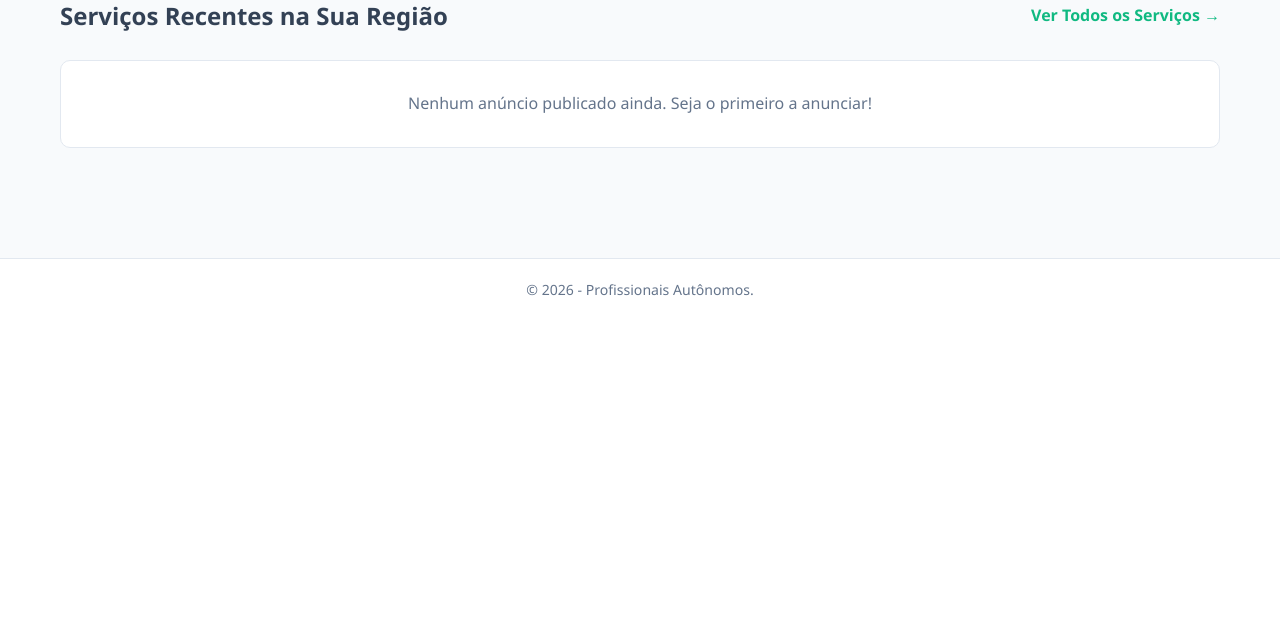
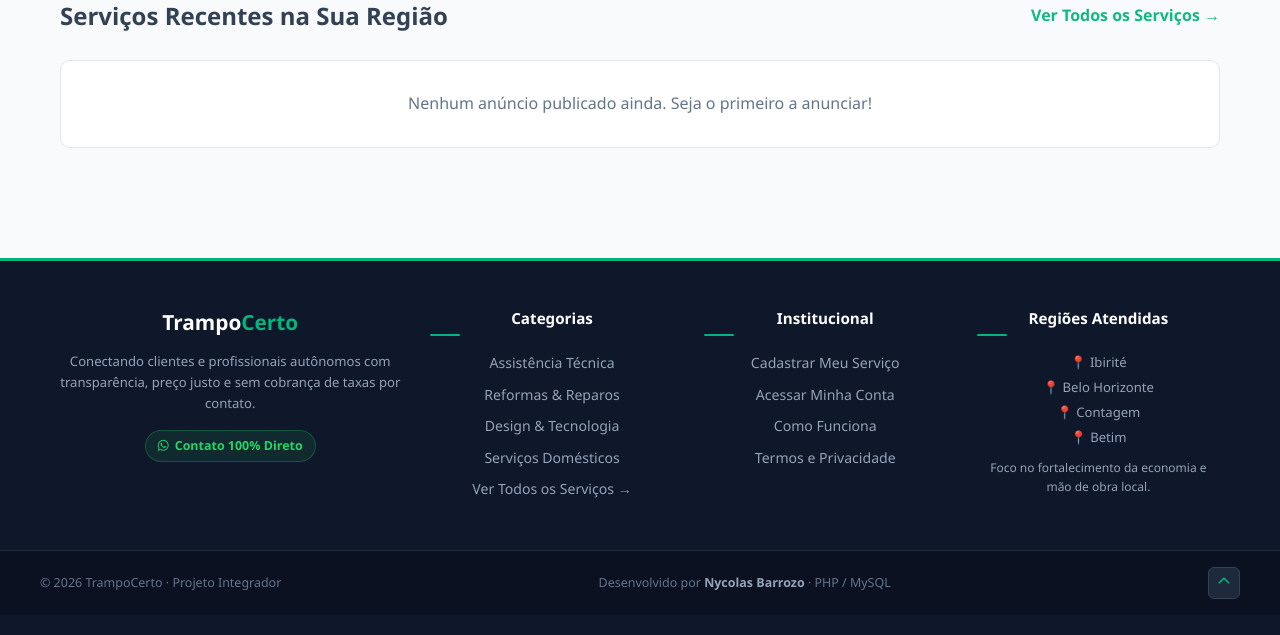
Before and after one commit to znick015/projeto-integrador-senac, a PHP site: page /index.php in a window 1280 px wide. Shown: the part 537-1172 px from the top of the page. Before the commit the page ends 833 px from the top, so only its background shows below. Run offline with PHP 8.4, Linux system fonts and the light colour scheme; data that the repository does not hold is empty.

Commit message:
Alterações no CSS e no rodapé do site, além da renomeação do arquivo SQL para base.sql.

```diff
--- a/assets/css/style.css
+++ b/assets/css/style.css
@@ -874,3 +874,143 @@ html.dark-mode .card-service {
 html.dark-mode .card-service:hover {
     border-color: var(--accent-color) !important;
 }
+
+/* ================= RODAPÉ MODERNO ================= */
+.site-footer {
+    background-color: #0F172A;
+    color: #F8FAFC;
+    padding-top: 45px;
+    border-top: 3px solid #00B67A;
+    margin-top: 50px;
+    font-size: 0.88rem;
+}
+
+.footer-container {
+    max-width: 1200px;
+    margin: 0 auto;
+    padding: 0 20px 40px;
+    display: grid;
+    grid-template-columns: 1.4fr 1fr 1fr 1fr;
+    gap: 30px;
+}
+
+.footer-col h4 {
+    color: #FFFFFF;
+    font-size: 0.95rem;
+    font-weight: 700;
+    margin-bottom: 16px;
+    position: relative;
+    padding-bottom: 6px;
+}
+
+.footer-col h4::after {
+    content: '';
+    position: absolute;
+    left: 0;
+    bottom: 0;
+    width: 30px;
+    height: 2px;
+    background-color: #00B67A;
+    border-radius: 2px;
+}
+
+.footer-desc {
+    color: #94A3B8;
+    line-height: 1.6;
+    margin: 12px 0 16px;
+    font-size: 0.82rem;
+}
+
+.footer-badge {
+    display: inline-flex;
+    align-items: center;
+    gap: 6px;
+    background: rgba(37, 211, 102, 0.1);
+    color: #25D366;
+    border: 1px solid rgba(37, 211, 102, 0.25);
+    padding: 5px 12px;
+    border-radius: 20px;
+    font-size: 0.78rem;
+    font-weight: 700;
+}
+
+.footer-col ul {
+    list-style: none;
+    padding: 0;
+    margin: 0;
+}
+
+.footer-col ul li {
+    margin-bottom: 9px;
+}
+
+.footer-col ul li a {
+    color: #94A3B8;
+    text-decoration: none;
+    transition: color 0.2s ease, padding-left 0.2s ease;
+    display: inline-block;
+}
+
+.footer-col ul li a:hover {
+    color: #00B67A;
+    padding-left: 4px;
+}
+
+.footer-cities span {
+    display: block;
+    color: #94A3B8;
+    margin-bottom: 4px;
+    font-size: 0.82rem;
+}
+
+.footer-bottom {
+    background-color: #0B1120;
+    border-top: 1px solid #1E293B;
+    padding: 16px 20px;
+}
+
+.footer-bottom-content {
+    max-width: 1200px;
+    margin: 0 auto;
+    display: flex;
+    justify-content: space-between;
+    align-items: center;
+    color: #64748B;
+    font-size: 0.78rem;
+}
+
+.footer-bottom-content strong {
+    color: #94A3B8;
+}
+
+.back-to-top {
+    width: 32px;
+    height: 32px;
+    background-color: #1E293B;
+    color: #00B67A;
+    border: 1px solid #334155;
+    border-radius: 6px;
+    display: flex;
+    align-items: center;
+    justify-content: center;
+    text-decoration: none;
+    transition: background 0.2s ease, color 0.2s ease;
+}
+
+.back-to-top:hover {
+    background-color: #00B67A;
+    color: #ffffff;
+}
+
+/* Responsividade Mobile */
+@media (max-width: 768px) {
+    .footer-container {
+        grid-template-columns: 1fr;
+        gap: 25px;
+    }
+    .footer-bottom-content {
+        flex-direction: column;
+        gap: 10px;
+        text-align: center;
+    }
+}
--- a/includes/footer.php
+++ b/includes/footer.php
@@ -1,7 +1,62 @@
 <footer class="site-footer">
-        <div class="container">
-            <p>&copy; <?= date('Y') ?> - Profissionais Autônomos.</p>
+    <div class="footer-container">
+        <!-- Coluna 1: Sobre -->
+        <div class="footer-col">
+            <div class="footer-brand">
+                <span style="font-size: 1.3rem; font-weight: 800; color: #fff;">Trampo<span style="color: #00B67A;">Certo</span></span>
+            </div>
+            <p class="footer-desc">
+                Conectando clientes e profissionais autônomos com transparência, preço justo e sem cobrança de taxas por contato.
+            </p>
+            <div class="footer-badge">
+                <i class="fab fa-whatsapp" style="color: #25D366;"></i> Contato 100% Direto
+            </div>
         </div>
-    </footer>
-</body>
-</html>
+
+        <!-- Coluna 2: Categorias -->
+        <div class="footer-col">
+            <h4>Categorias</h4>
+            <ul>
+                <li><a href="categoria.php?id=1">Assistência Técnica</a></li>
+                <li><a href="categoria.php?id=2">Reformas &amp; Reparos</a></li>
+                <li><a href="categoria.php?id=3">Design &amp; Tecnologia</a></li>
+                <li><a href="categoria.php?id=4">Serviços Domésticos</a></li>
+                <li><a href="busca.php">Ver Todos os Serviços →</a></li>
+            </ul>
+        </div>
+
+        <!-- Coluna 3: Para o Usuário -->
+        <div class="footer-col">
+            <h4>Institucional</h4>
+            <ul>
+                <li><a href="anunciar.php">Cadastrar Meu Serviço</a></li>
+                <li><a href="login.php">Acessar Minha Conta</a></li>
+                <li><a href="index.php#como-funciona">Como Funciona</a></li>
+                <li><a href="#">Termos e Privacidade</a></li>
+            </ul>
+        </div>
+
+        <!-- Coluna 4: Cobertura Local -->
+        <div class="footer-col">
+            <h4>Regiões Atendidas</h4>
+            <p class="footer-cities">
+                <span>📍 Ibirité</span>
+                <span>📍 Belo Horizonte</span>
+                <span>📍 Contagem</span>
+                <span>📍 Betim</span>
+            </p>
+            <p style="font-size: 0.75rem; color: #94A3B8; margin-top: 10px;">
+                Foco no fortalecimento da economia e mão de obra local.
+            </p>
+        </div>
+    </div>
+
+    <!-- Barra de Direitos & Créditos -->
+    <div class="footer-bottom">
+        <div class="footer-bottom-content">
+            <p>© <?php echo date('Y'); ?> TrampoCerto · Projeto Integrador</p>
+            <p class="tech-tag">Desenvolvido por <strong>Nycolas Barrozo</strong> · PHP / MySQL</p>
+            <a href="#top" class="back-to-top" title="Voltar ao topo"><i class="fas fa-chevron-up"></i></a>
+        </div>
+    </div>
+</footer>
```
Also changed, not shown: base.sql (renamed from rascunho.sql).
